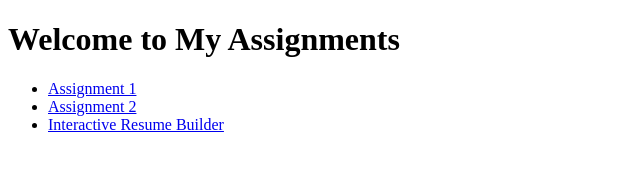
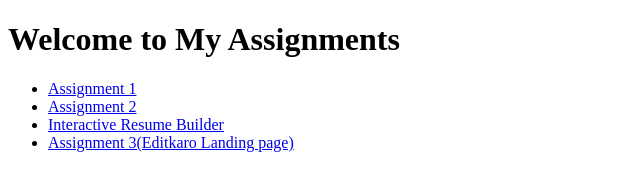
Before and after one commit to harshkchauhan2005-prog/voc-assignments, a plain HTML site: page index.html in a window 1280 px wide. Shown: the whole page, without its empty margins (0-640 px from the left). Drawn offline with Linux system fonts and the light colour scheme.

Commit message:
Updated index.html and README with Assignment 3 (Editkaro Landing Page)

```diff
--- a/index.html
+++ b/index.html
@@ -13,6 +13,7 @@
     <li> <a href="quick-build-web-module/Interactive%20Resume%20Builder/index.html">
     Interactive Resume Builder
   </a></li>
+  <li><a href="Assignment 3/index.html">Assignment 3(Editkaro Landing page)</a></li>
   </ul>
 </body>
 </html>
```
Also changed, not shown: 1 other file.
